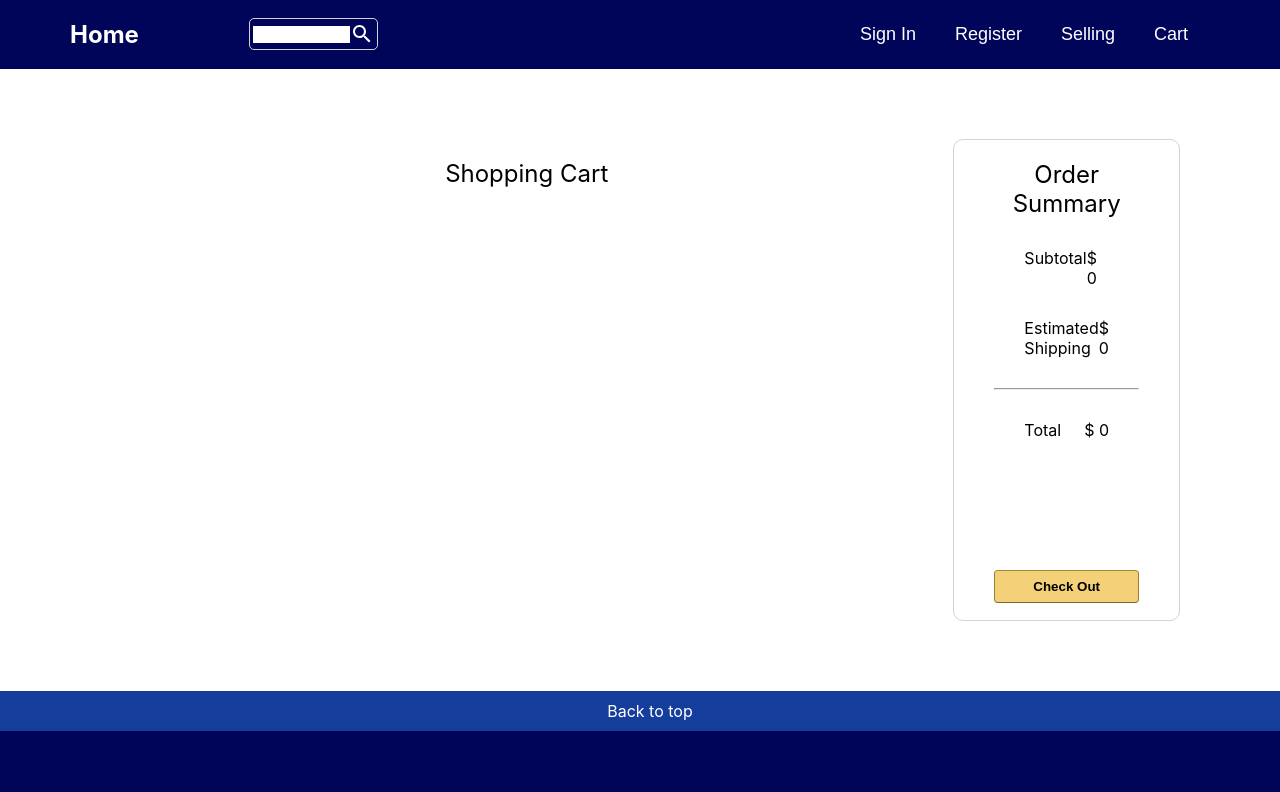
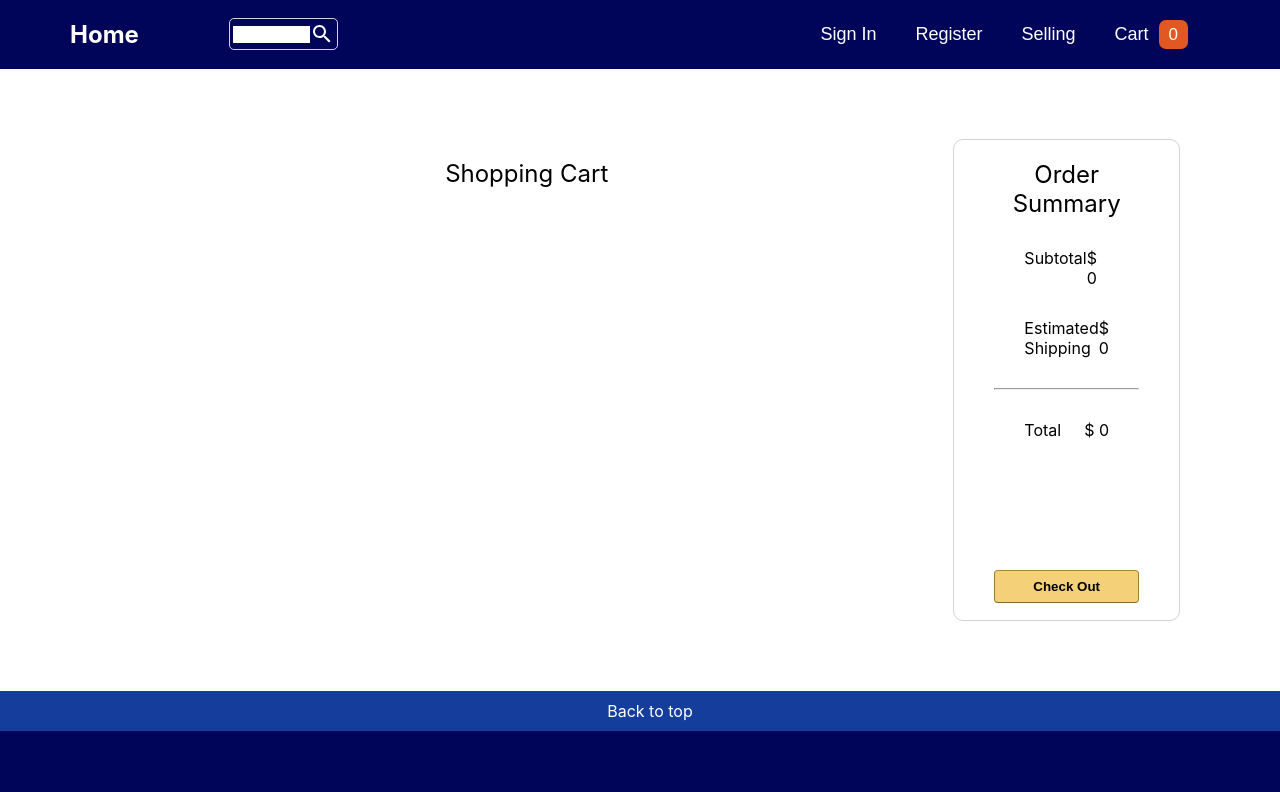
Before and after one commit to Tianming20/amazon-mock-app, a React (Create React App) app: page /checkout in a window 1280 px wide. Shown: the top 792 px of the page. Built offline with nearby package versions, Linux system fonts and the light colour scheme.

Commit message:
cart number shown

```diff
--- a/src/components/Navbar.js
+++ b/src/components/Navbar.js
@@ -2,8 +2,9 @@ import styled from 'styled-components'
 import SearchIcon from '@mui/icons-material/Search';
 import HomeIcon from '@mui/icons-material/Home';
 import { useNavigate } from "react-router-dom";
-import { useState, useContext } from 'react';
+import { useState, useContext, useEffect } from 'react';
 import { UserContext } from "../context/UserContext";
+import { CartContext } from '../context/CartContext'
 
 
 const Wrapper = styled.div`
@@ -66,6 +67,19 @@ const Input = styled.input`
 
 `
 
+
+const Count = styled.span`
+  color: white;
+  padding: 5px 10px;
+  font-size: 17px;
+  background-color: #e25822;
+  border-radius: 7px;
+  margin-left:10px;
+`
+
+
+
+
 const Button = styled.button`
   font-size: 18px;
   cursor: pointer;
@@ -84,6 +98,9 @@ export default function Navbar() {
 
   const navigate = useNavigate();
   const { userInfo, setUserInfo, isAuth, setIsAuth } = useContext(UserContext);
+  const { cart, setCart } = useContext(CartContext);
+  const [count, setCount] = useState(0);
+
   const handleClick = () => {
     if (!isAuth) {
       navigate("/login");
@@ -92,6 +109,21 @@ export default function Navbar() {
       setIsAuth(prev => !prev)
     }
   }
+
+  const caculateProduct = (cart) => {
+    let res = 0;
+    cart.forEach(ele => {
+      res += ele.number;
+    })
+    return res;
+  }
+
+  useEffect(() => {
+    setCount(caculateProduct(cart));
+  }, [cart])
+
+  console.log(count)
+
   return (
     <>
       <Wrapper>
@@ -113,7 +145,7 @@ export default function Navbar() {
           <Button onClick={handleClick}>{isAuth ? "Sign Out" : "Sign In"}</Button>
           <Button onClick={() => { navigate("/register") }}>Register</Button>
           <Button onClick={() => { navigate("/sell") }}>Selling</Button>
-          <Button onClick={() => { navigate("/checkout") }}>Cart</Button>
+          <Button onClick={() => { navigate("/checkout") }}>Cart<Count>{count}</Count></Button>
         </Right>
       </Wrapper>
     </>
```
